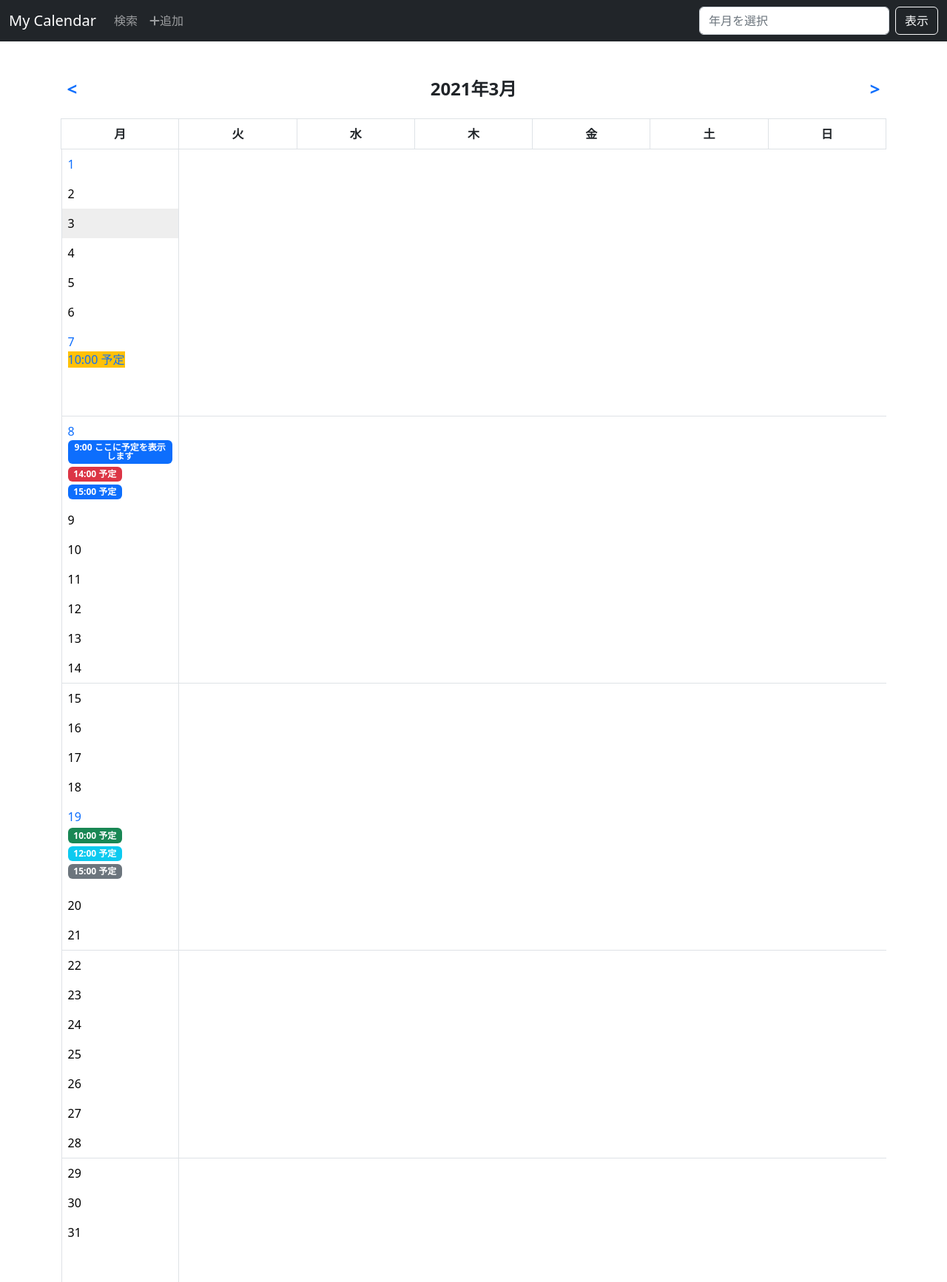
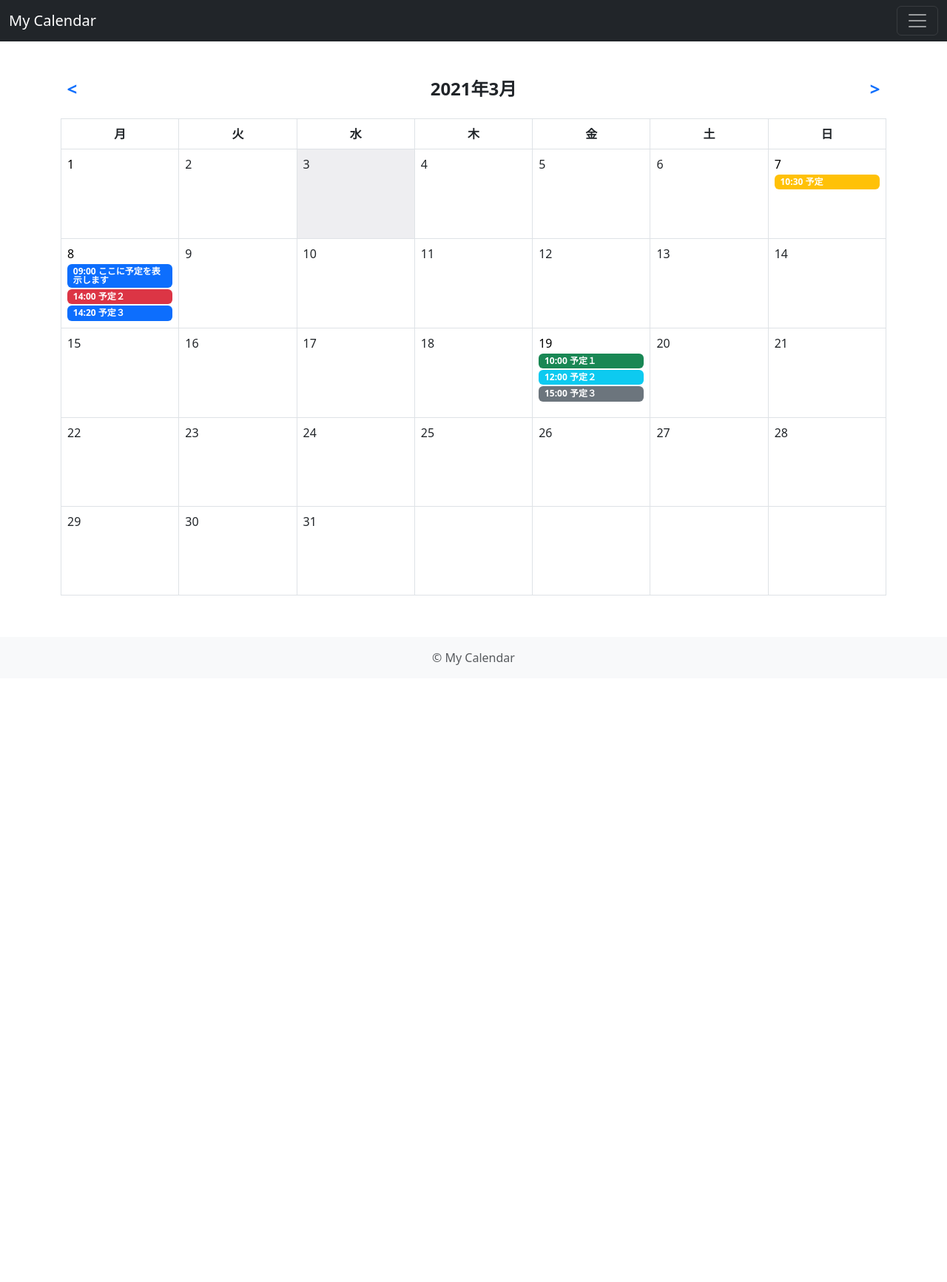
Before and after one commit to yukio113o/PHP_cal, a PHP site: page / in a window 1280 px wide. Shown: the top 1733 px of the page at 74% size. After the commit the page ends 899 px from the top, so only its background shows below. Run offline with PHP 8.4, Linux system fonts and the light colour scheme.

Commit message:
fix add.php view file

```diff
--- a/css/style.css
+++ b/css/style.css
@@ -1,14 +1,30 @@
 @charset "UTF-8";
 
 /*
----------------------
-　　　共通
----------------------
+---------------------------
+    共通
+---------------------------
 */
-
 main .container {
     padding-top: 80px;
     padding-bottom: 40px;
+}
+
+h4 {
+    padding-top: 20px;
+    padding-bottom: 40px;
+}
+
+@media (max-width: 767.98px) {
+    main > .container {
+        padding-top: 60px;
+        padding-bottom: 30px;
+    }
+
+    h4 {
+        padding-top: 20px;
+        padding-bottom: 40px;
+    }
 }
 
 a {
@@ -16,54 +32,44 @@ a {
 }
 
 /*
----------------------
-　　　Table: カレンダー
----------------------
+---------------------------
+    Table: カレンダー
+---------------------------
 */
-
 .calendar {
     table-layout: fixed;
 }
-
 .calendar th {
     text-align: center;
     vertical-align: middle;
 }
-
 .calendar .head-cal {
     border: none;
 }
-
-.calendar .head-cal th  {
+.calendar .head-cal th {
     height: 80px;
     border: none;
 }
-
 .calendar .head-week th {
     height: 30px;
 }
-
 .calendar tbody td {
     height: 120px;
 }
-
-.calendar tbody td {
+.calendar tbody td a {
     display: block;
     height: 100%;
     width: 100%;
-    color: black;
+    color: #000000;
 }
-
 .calendar .today {
-    background-color: #eeef;
+    background-color: #eeeef1;
 }
-
 .badges {
     height: 80px;
     overflow: scroll;
 }
-
-.badges badge {
+.badges .badge {
     display: flex;
     text-align: left;
     margin-top: 2px;
--- a/index.php
+++ b/index.php
@@ -2,11 +2,10 @@
 <html lang="ja" class="h-100">
 <head>
     <meta charset="UTF-8">
-    <meta http-equiv="X-UA-Compatible" content="IE=edge">
-    <meta name="viewport" content="width=device-width, initial-scale=1.0">
-    <title>Calendar</title>
+    <meta name="viewport" content="width=device-width, initial-scale=1">
+    <title>My Calendar</title>
 
-    <!-- stylesheets -->
+    <!-- Stylesheets -->
     <link rel="stylesheet" href="css/bootstrap.min.css">
     <link rel="stylesheet" href="css/bootstrap-datetimepicker.min.css">
     <link rel="stylesheet" href="css/all.min.css">
@@ -14,19 +13,19 @@
 </head>
 <body class="d-flex flex-column h-100">
 <header>
-    <nav class="navbar navbar-expand-md navbar-dark bg-dark fixed-top">
+    <nav class="navbar navbar-expand- navbar-dark bg-dark fixed-top">
         <div class="container-fluid">
-            <a href="index.php" class="navbar-brand">My Calendar</a>
+            <a class="navbar-brand" href="index.php">My Calendar</a>
             <button class="navbar-toggler" type="button" data-bs-toggle="collapse" data-bs-target="#navbarSupportedContent" aria-controls="navbarSupportedContent" aria-expanded="false" aria-label="Toggle navigation">
                 <span class="navbar-toggler-icon"></span>
             </button>
             <div class="collapse navbar-collapse" id="navbarSupportedContent">
                 <ul class="navbar-nav me-auto mb-2 mb-lg-0">
                     <li class="nav-item">
-                        <a href="search.php" class="nav-link"><i class="fa fa-serch"></i>検索</a>
+                        <a class="nav-link" href="add.php"><i class="fa fa-plus"></i> 追加</a>
                     </li>
                     <li class="nav-item">
-                        <a href="add.php" class="nav-link"><i class="fa fa-plus"></i>追加</a>
+                        <a class="nav-link" href="search.php"><i class="fa fa-search"></i> 検索</a>
                     </li>
                 </ul>
                 <form class="d-flex">
@@ -65,9 +64,10 @@
                     <td>4</td>
                     <td>5</td>
                     <td>6</td>
-                    <td><a href="detail.php">7
+                    <td>
+                        <a href="detail.php">7
                             <div class="badges">
-                                <span class="badges text-wrap bg-warning">10:00 予定</span>
+                                <span class="badge text-wrap bg-warning">10:30 予定</span>
                             </div>
                         </a>
                     </td>
@@ -76,10 +76,10 @@
                     <td>
                         <a href="detail.php">8
                             <div class="badges">
-                                <span class="badge text-wrap bg-primary">9:00 ここに予定を表示します</span>
-                                <span class="badge text-wrap bg-danger">14:00 予定</span>
-                                <span class="badge text-wrap bg-primary">15:00 予定</span>
-                                <span class="badge text-wrap bg-primary">16:00 予定</span>
+                                <span class="badge text-wrap bg-primary">09:00 ここに予定を表示します</span>
+                                <span class="badge text-wrap bg-danger">14:00 予定２</span>
+                                <span class="badge text-wrap bg-primary">14:20 予定３</span>
+                                <span class="badge text-wrap bg-primary">20:15 予定４</span>
                             </div>
                         </a>
                     </td>
@@ -98,9 +98,9 @@
                     <td>
                         <a href="detail.php">19
                             <div class="badges">
-                                <span class="badge text-wrap bg-success">10:00 予定</span>
-                                <span class="badge text-wrap bg-info">12:00 予定</span>
-                                <span class="badge text-wrap bg-secondary">15:00 予定</span>
+                                <span class="badge text-wrap bg-success">10:00 予定１</span>
+                                <span class="badge text-wrap bg-info">12:00 予定２</span>
+                                <span class="badge text-wrap bg-secondary">15:00 予定３</span>
                             </div>
                         </a>
                     </td>
@@ -123,19 +123,20 @@
                     <td></td>
                     <td></td>
                     <td></td>
+                    <td></td>
                 </tr>
             </tbody>
         </table>
     </div>
 </main>
 
-<footer>
+<footer class="footer py-3 mt-auto bg-light">
     <div class="container text-center">
         <span class="text-muted">&copy; My Calendar</span>
     </div>
 </footer>
 
-<!-- script -->
+<!-- JavaScript -->
 <script src="js/bootstrap.min.js"></script>
 <script src="js/jquery-3.6.0.min.js"></script>
 <script src="js/moment.min.js"></script>
@@ -143,12 +144,12 @@
 <script src="js/bootstrap-datetimepicker.min.js"></script>
 
 <script>
-    $(function () {
-        $('#ymPicker').datetimepicker({
-            format: 'YYYY-MM',
-            locale: 'ja'
-        });
+$(function () {
+    $('#ymPicker').datetimepicker({
+        format: 'YYYY-MM',
+        locale: 'ja'
     });
+});
 </script>
 </body>
 </html>
```
Also changed, not shown: add.php (+106 -0 lines).
